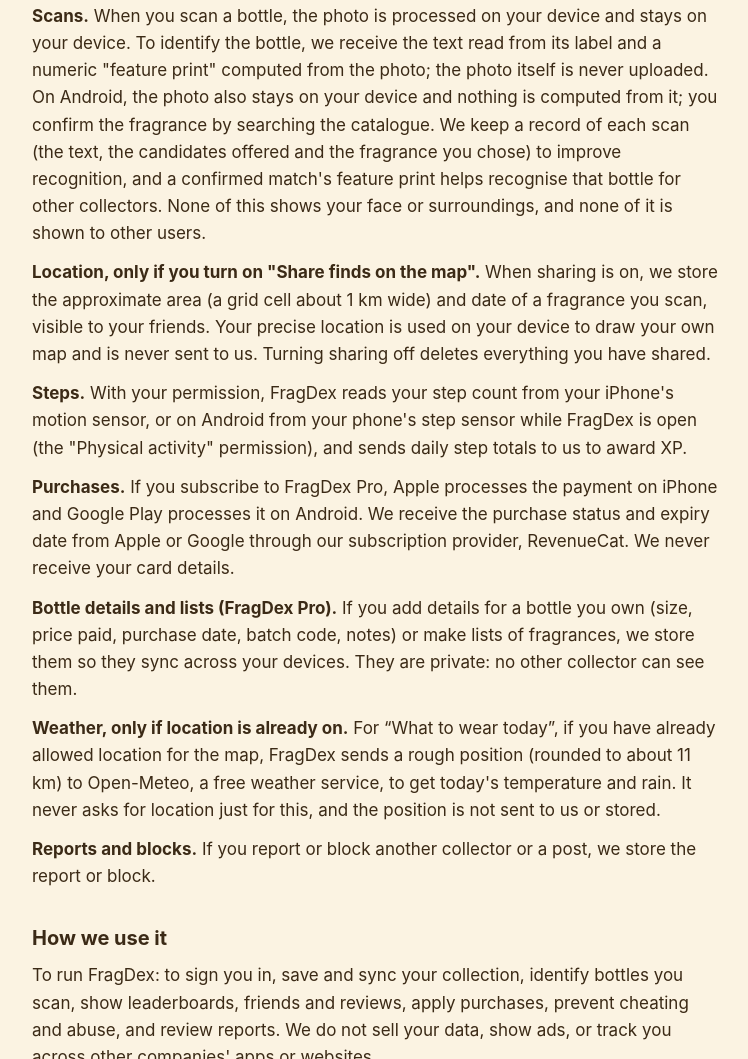
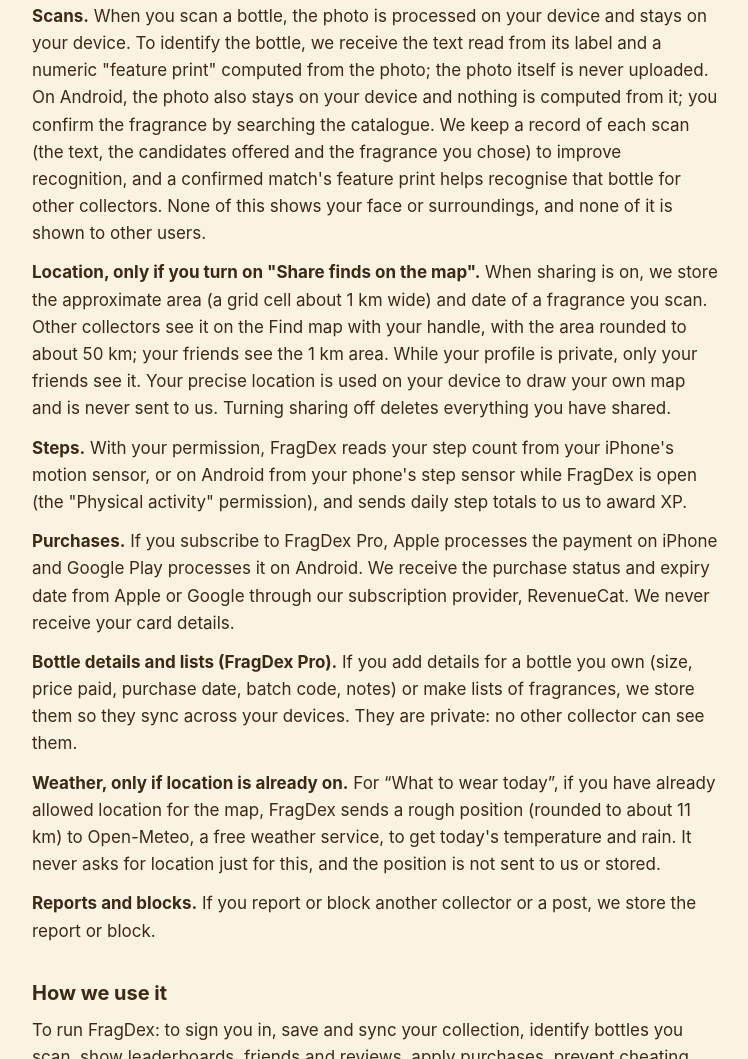
Before and after one commit to FazeNCode/fragdex, a plain HTML site: page privacy/index.html in a window 1280 px wide. Shown: the part 749-1808 px from the top of the page, without its empty margins (264-1012 px from the left). Drawn offline with Linux system fonts and the light colour scheme.

Commit message:
Privacy policy: who sees map finds (rounded area for other collectors)

```diff
--- a/privacy/index.html
+++ b/privacy/index.html
@@ -29,7 +29,7 @@
 
   <p><strong>Scans.</strong> When you scan a bottle, the photo is processed on your device and stays on your device. To identify the bottle, we receive the text read from its label and a numeric "feature print" computed from the photo; the photo itself is never uploaded. On Android, the photo also stays on your device and nothing is computed from it; you confirm the fragrance by searching the catalogue. We keep a record of each scan (the text, the candidates offered and the fragrance you chose) to improve recognition, and a confirmed match's feature print helps recognise that bottle for other collectors. None of this shows your face or surroundings, and none of it is shown to other users.</p>
 
-  <p><strong>Location, only if you turn on "Share finds on the map".</strong> When sharing is on, we store the approximate area (a grid cell about 1 km wide) and date of a fragrance you scan, visible to your friends. Your precise location is used on your device to draw your own map and is never sent to us. Turning sharing off deletes everything you have shared.</p>
+  <p><strong>Location, only if you turn on "Share finds on the map".</strong> When sharing is on, we store the approximate area (a grid cell about 1 km wide) and date of a fragrance you scan. Other collectors see it on the Find map with your handle, with the area rounded to about 50 km; your friends see the 1 km area. While your profile is private, only your friends see it. Your precise location is used on your device to draw your own map and is never sent to us. Turning sharing off deletes everything you have shared.</p>
 
   <p><strong>Steps.</strong> With your permission, FragDex reads your step count from your iPhone's motion sensor, or on Android from your phone's step sensor while FragDex is open (the "Physical activity" permission), and sends daily step totals to us to award XP.</p>
 
```
